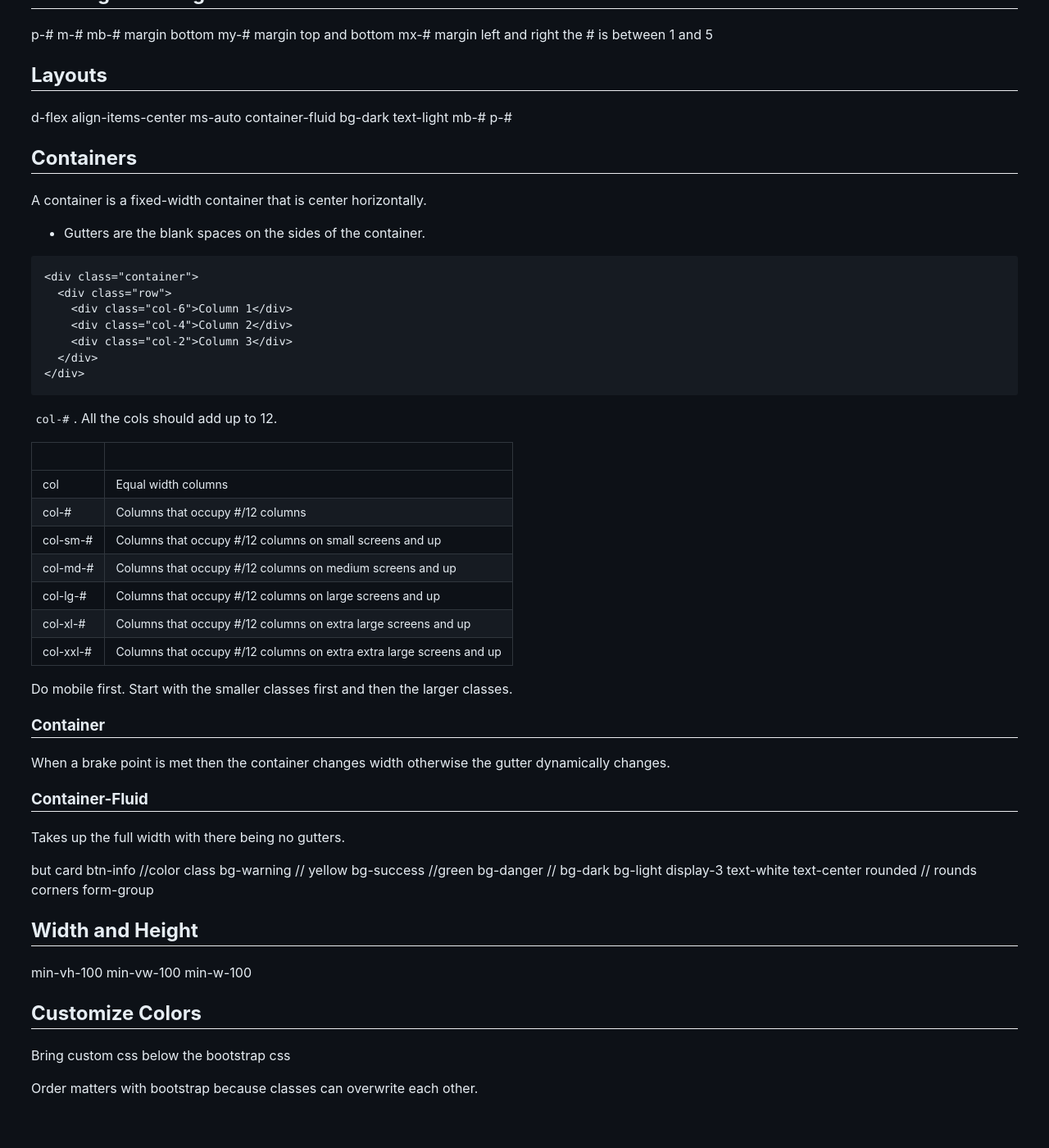
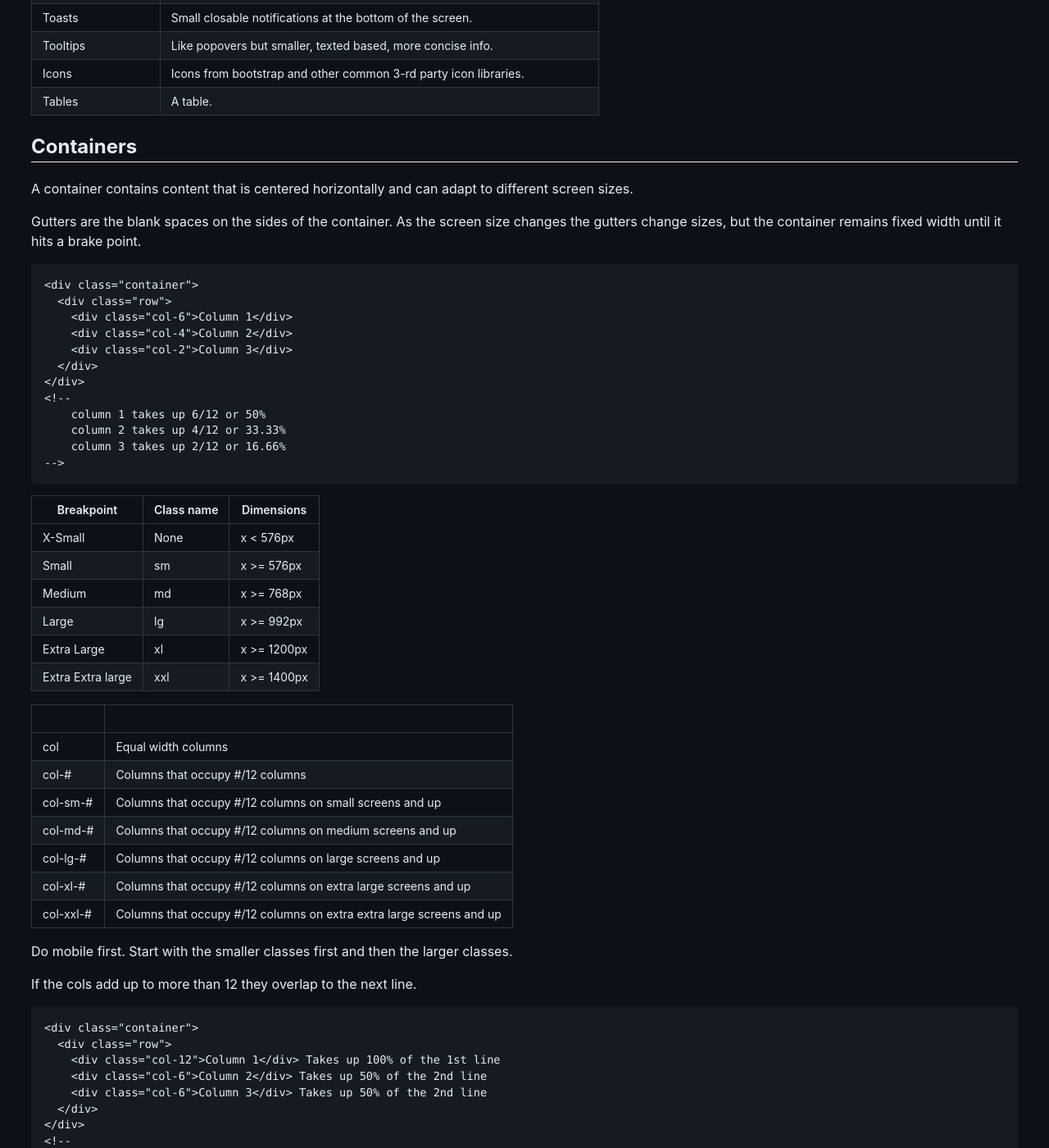
Before and after one commit to ryansheehy0/Cheat_Sheets, a Jekyll site: the page built from bootstrap.md, in a window 1280 px wide and 1400 px high, scrolled down 1305 px. Shown: the whole window at 82% size. Built offline with Jekyll 4.4.1, drawn with Linux system fonts in a browser that asks for light colours; our own code applies the rules of GitHub Pages for plain Markdown files; some of the changed text lies outside the part shown.

Commit message:
Updates js, jquery, linux, and bootstrap

````diff
--- a/bootstrap.md
+++ b/bootstrap.md
@@ -4,19 +4,33 @@
 
 A front end framework that provides pre-designed CSS and JavaScript components, styles, and utilities.
 
-Add a CSS link in the head and a JS script to the end of the body to use Bootstrap.
+```
+// CSS in the head before any custom CSS
+    <link rel="stylesheet" href="https://cdn.jsdelivr.net/npm/bootstrap@5.1.3/dist/css/bootstrap.min.css">
+// JS script to the end of the body before any custom JS
+    <script src="https://cdn.jsdelivr.net/npm/bootstrap@5.1.3/dist/js/bootstrap.bundle.min.js" integrity="sha384-ka7Sk0Gln4gmtz2MlQnikT1wXgYsOg+OMhuP+IlRH9sENBO0LRn5q+8nbTov4+1p" crossorigin="anonymous"></script>
+```
 
 To use bootstrap you add classes to html element in order to create different elements.
 
 ## Table of Contents
+
+- [Table of Contents](#table-of-contents)
+- [Components](#components)
+- [Containers](#containers)
+  - [Container](#container)
+  - [Container-Fluid](#container-fluid)
+- [Buttons](#buttons)
+- [Colors](#colors)
+- [Icons](#icons)
 
 ## Components
 
 | Components Name | Description                                                                  |
 |-----------------|------------------------------------------------------------------------------|
 | Alerts          | A small feedback message in a specific color.                                |
-| Badges          |                                                                              |
-| Breadcrumbs     |                                                                              |
+| Badges          | A colored rectangle around text in order to bring attention to it.           |
+| Breadcrumbs     | Navigation aid to represent hierarchy. `Home / Library / Data`               |
 | Buttons         | A button.                                                                    |
 | Cards           | Flexible container to display content such as imgs, text, and buttons.       |
 | Carousel        | Slideshow for cycling through a set of items.                                |
@@ -33,35 +46,14 @@
 | Spinners        | Animated loading symbol.                                                     |
 | Toasts          | Small closable notifications at the bottom of the screen.                    |
 | Tooltips        | Like popovers but smaller, texted based, more concise info.                  |
-| Clearfix        |                                                                              |
 | Icons           | Icons from bootstrap and other common 3-rd party icon libraries.             |
-| Tables          |                                                                             |
-| Responsive Ut   |                                                                              |
-| Gutters         |                                                                              |
-
-## Padding and Margin
-p-#
-m-#
-mb-# margin bottom
-my-# margin top and bottom
-mx-# margin left and right
-the # is between 1 and 5
-
-## Layouts
-d-flex
-align-items-center
-ms-auto
-container-fluid
-bg-dark
-text-light
-mb-#
-p-#
+| Tables          | A table.                                                                            |
 
 ## Containers
 
-A container is a fixed-width container that is center horizontally.
+A container contains content that is centered horizontally and can adapt to different screen sizes.
 
-- Gutters are the blank spaces on the sides of the container.
+Gutters are the blank spaces on the sides of the container. As the screen size changes the gutters change sizes, but the container remains fixed width until it hits a brake point.
 
 ```
 <div class="container">
@@ -71,9 +63,21 @@
     <div class="col-2">Column 3</div>
   </div>
 </div>
+<!--
+    column 1 takes up 6/12 or 50%
+    column 2 takes up 4/12 or 33.33%
+    column 3 takes up 2/12 or 16.66%
+-->
 ```
 
-`col-#`. All the cols should add up to 12.
+| Breakpoint        | Class name | Dimensions  |
+|-------------------|------------|-------------|
+| X-Small           | None       | x < 576px   |
+| Small             | sm         | x >= 576px  |
+| Medium            | md         | x >= 768px  |
+| Large             | lg         | x >= 992px  |
+| Extra Large       | xl         | x >= 1200px |
+| Extra Extra large | xxl        | x >= 1400px |
 
 |           |                                                                |
 |-----------|----------------------------------------------------------------|
@@ -87,33 +91,64 @@
 
 Do mobile first. Start with the smaller classes first and then the larger classes.
 
+If the cols add up to more than 12 they overlap to the next line.
+
+```
+<div class="container">
+  <div class="row">
+    <div class="col-12">Column 1</div> Takes up 100% of the 1st line
+    <div class="col-6">Column 2</div> Takes up 50% of the 2nd line
+    <div class="col-6">Column 3</div> Takes up 50% of the 2nd line
+  </div>
+</div>
+<!--
+    column 1 takes up 100% of the 1st line
+    column 2 takes up 50% of the left side of the 2nd line
+    column 3 takes up 50% of the right side of the 2nd line
+-->
+```
+
 ### Container
 When a brake point is met then the container changes width otherwise the gutter dynamically changes.
 
 ### Container-Fluid
 Takes up the full width with there being no gutters.
 
+## Buttons
 
-but
-card
-btn-info //color class
-bg-warning // yellow
-bg-success //green
-bg-danger //
-bg-dark
-bg-light
-display-3
-text-white
-text-center
-rounded // rounds corners
-form-group
+```
+<button type="button" class="btn">Button</button>
+<!--
+    type="button" is used to prevent the button from acting like a submit button and accidentally submitting forms.
+-->
+```
 
-## Width and Height
-min-vh-100
-min-vw-100
-min-w-100
+## Colors
 
-## Customize Colors
-Bring custom css below the bootstrap css
+| ColorName | Default Color     |
+|-----------|-------------------|
+| primary   | Blue              |
+| secondary | Grey              |
+| success   | Green             |
+| danger    | Red               |
+| warning   | Yellow            |
+| info      | Sky Blue          |
+| light     | Whiteish          |
+| dark      | Blackish          |
+| link      | Looks like a link |
 
-Order matters with bootstrap because classes can overwrite each other.
+|                       |                          |
+|-----------------------|--------------------------|
+| btn-ColorName         | Color the button         |
+| btn-outline-ColorName | Color the button outline |
+| bg-ColorName          | Color the background     |
+
+## Icons
+
+```
+// Link the bootstrap CSS icons
+    <link rel="stylesheet" href="https://cdn.jsdelivr.net/npm/bootstrap-icons@1.7.2/font/bootstrap-icons.css">
+
+// The html
+    <i class="bi bi-icon"></i>
+```
````
Also changed, not shown: other parts of bootstrap.md (+0 -1 lines), html.md (+1 -0 lines), javascript.md (+30 -11 lines), jquery.md (+8 -0 lines), linux.md (+8 -0 lines).
